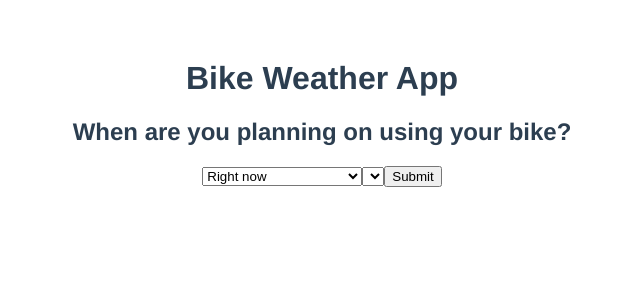
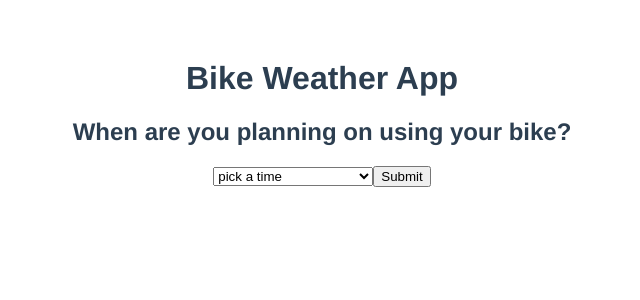
Before and after one commit to coleenhuang/bikeweatherapp-vue, a Vue app: page /time in a window 1280 px wide. Shown: the top 300 px of the page, without its empty margins (318-958 px from the left). Built offline with nearby package versions, Linux system fonts and the light colour scheme.

Commit message:
implemented day select menu

```diff
--- a/src/components/page/TimePage.vue
+++ /dev/null
@@ -1,21 +0,0 @@
-<template>
-    <main>
-        <h2>When are you planning on using your bike?</h2>
-        <form id='datetime'>
-        <select id="day">
-            <option value="now">Right now</option>
-            <option value=0>Later today</option>
-            <option value=1>Tomorrow</option>
-            <option value=2>The day after tomorrow</option>
-        </select>
-        <select id="time"></select>
-        <button type='submit'>Submit</button>
-    </form>
-    </main>
-</template>
-
-<script>
-export default {
-    name: 'TimePage'
-}
-</script>
--- a/src/components/page/StartPage.vue
+++ b/src/components/startpage/StartPage.vue
@@ -18,6 +18,7 @@
             </label>
             <button type='submit' class='location-button'>Submit</button>
         </form>
+        <p class='error' v-if="error">Sorry, data for that location is not available</p>
     </main>
 </template>
 
@@ -32,7 +33,9 @@ export default {
       selected: '',
       message:'',
       options: countries,
-      key: process.env.VUE_APP_OPEN_KEY
+      key: process.env.VUE_APP_OPEN_KEY,
+      error: false,
+      errormessage: 'Sorry, data for that location is not available'
     };
   },
   methods: {
@@ -42,18 +45,23 @@ export default {
       const city = (vm.message);
       const country = (vm.selected);
       this.getLocation(city, country);
-      router.push({path: 'time'}) //navigates to next page
     },
     getLocation: function(city, country) {
+      //calls open weather current weather data api
+      //gets to get current weather conditions and also coordinates
+      //also checks to see if location is valid
       const key = 'appid='+ this.key
       fetch(`https://api.openweathermap.org/data/2.5/weather?q=${city},${country}&${key}`)
       .then(response => {
         if (response.ok) {
             return response.json();
         }
-        throw new Error(response.statusText);
+        throw new Error();
       })
-      .then(response => console.log(response))
+      .then(response => {console.log(response)
+        router.push({path: 'time'}) //navigates to next page
+      })
+      .catch(this.error = true)
     }
   }
 }
--- /dev/null
+++ b/src/components/timepage/TimeForm.vue
@@ -0,0 +1,33 @@
+<template>
+    <form id='datetime'>
+       <select id="day" v-model="selected">
+           <option disabled value="">pick a time</option>
+            <option value="now">Right now</option>
+            <option value=0>Later today</option>
+            <option value=1>Tomorrow</option>
+            <option value=2>The day after tomorrow</option>
+        </select>
+        <select id="time" v-show='later'></select>
+        <button type='submit'>Submit</button>
+    </form>
+
+</template>
+
+<script>
+export default {
+    name: 'DaySelect',
+    data(){
+        return{
+            selected: '',
+            later: false
+        }
+    },
+    methods: {},
+    watch: {
+        selected: function(){
+            this.selected==='now'?this.later=false:this.later=true
+        }
+    }
+
+}
+</script>
--- /dev/null
+++ b/src/components/timepage/TimePage.vue
@@ -0,0 +1,27 @@
+<template>
+    <main>
+        <h2>When are you planning on using your bike?</h2>
+        <TimeForm />
+    </main>
+</template>
+
+<script>
+import TimeForm from './TimeForm'
+
+export default {
+    name: 'TimePage',
+    components:{TimeForm},
+    data(){
+        return{
+            later: false,
+        }
+    },
+    methods: {
+        //picktime: function(event){
+          //  let vm = this;
+            //this.day = vm.selected
+           // console.log(this.day)
+        //}
+    }
+}
+</script>
--- a/src/router/index.js
+++ b/src/router/index.js
@@ -1,8 +1,8 @@
 import Vue from 'vue'
 import VueRouter from  'vue-router'
-import StartPage from '../components/page/StartPage.vue';
-import TimePage from '../components/page/TimePage.vue';
-import ResultPage from '../components/page/ResultPage.vue';
+import StartPage from '../components/startpage/StartPage.vue';
+import TimePage from '../components/timepage/TimePage.vue';
+import ResultPage from '../components/resultpage/ResultPage.vue';
 Vue.use(VueRouter);
 
 const routes = [
--- /dev/null
+++ b/src/store/api-info.js
@@ -0,0 +1,5 @@
+export default {
+    lat: '',
+    lon: '',
+
+}
```
Also changed, not shown: src/components/resultpage/ResultPage.vue (renamed from src/components/page/ResultPage.vue).
